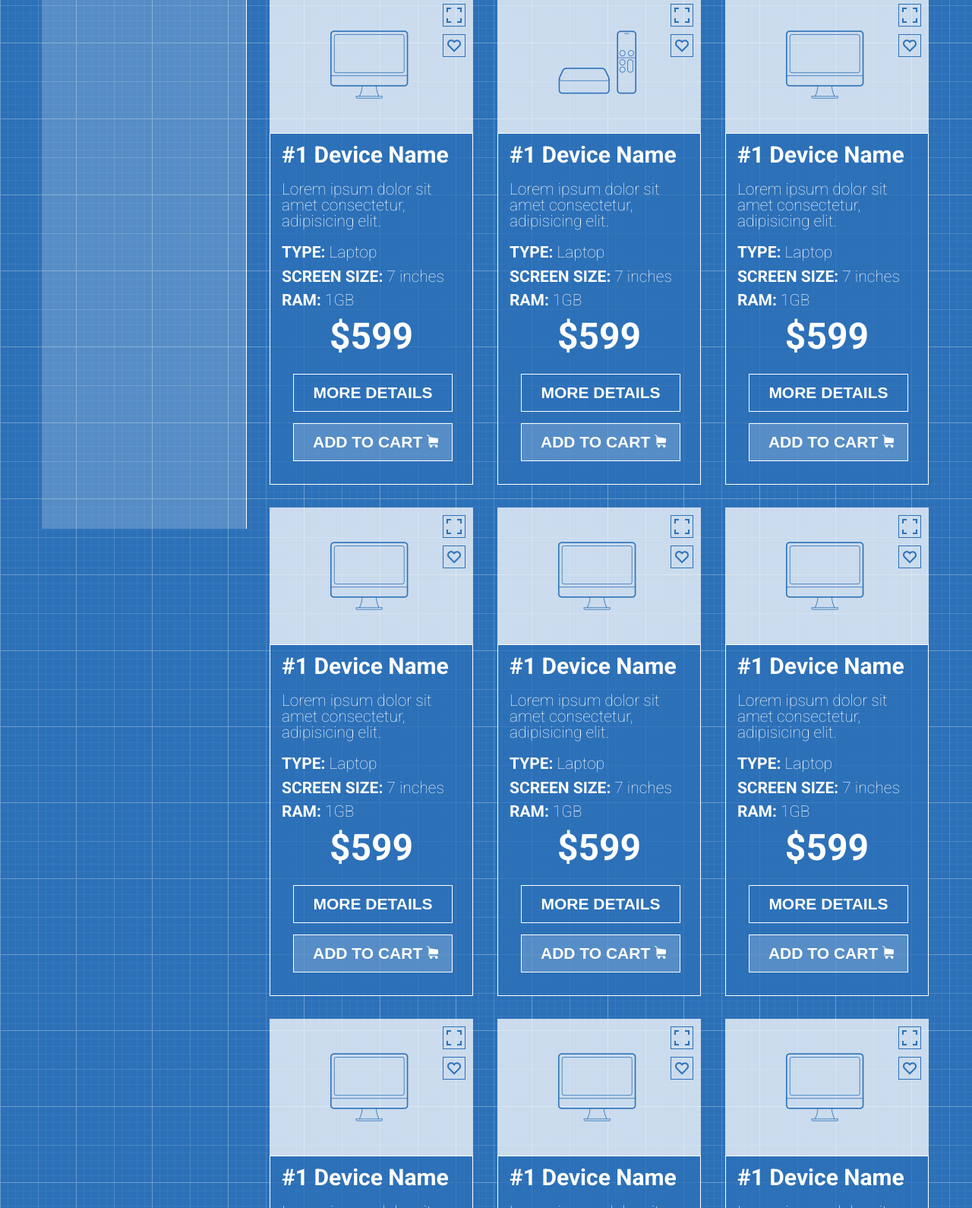
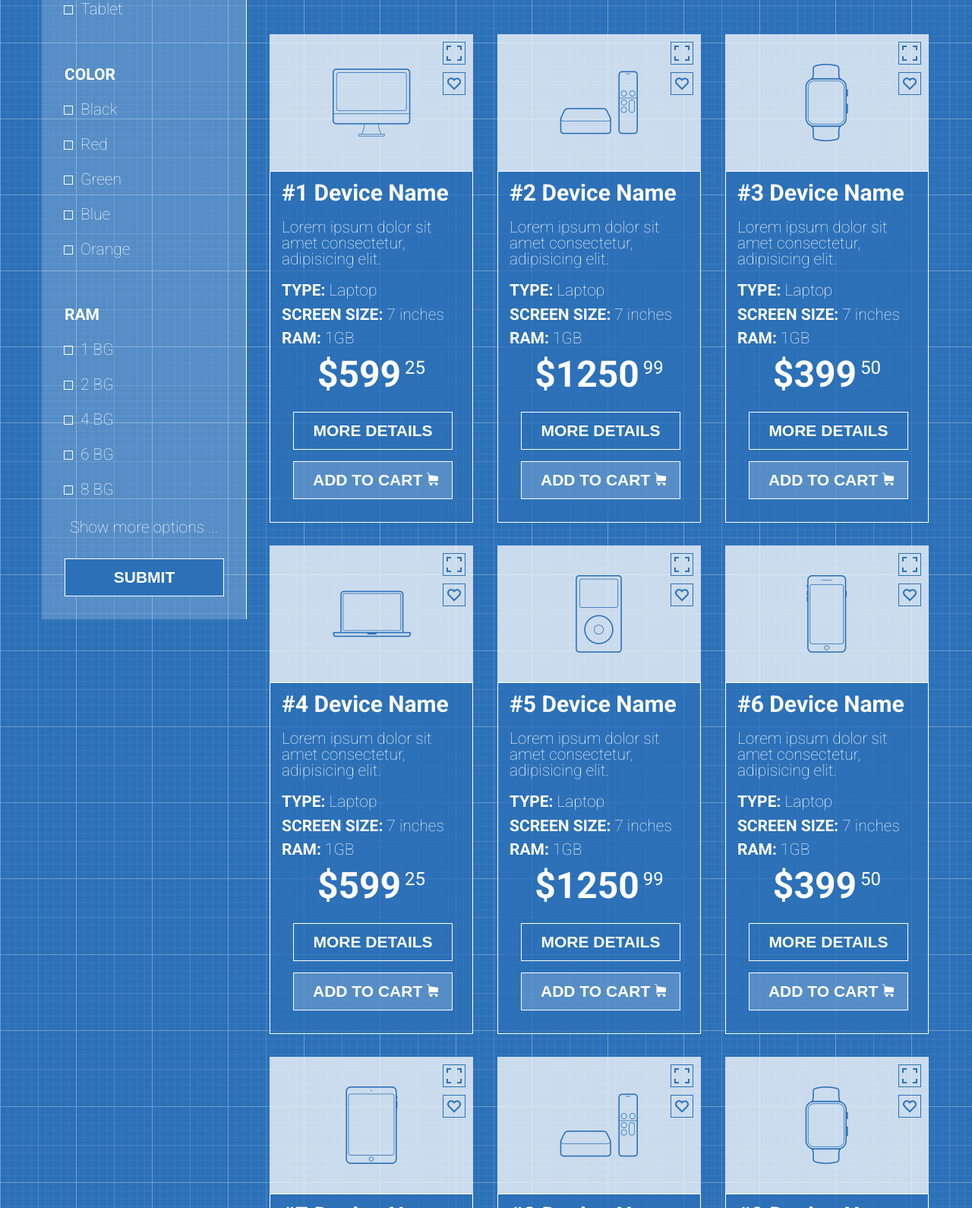
Before and after one commit to Bohdan-ybf/shop-projeck, a plain HTML site: page index.html in a window 1280 px wide. Shown: the part 644-2234 px from the top of the page at 76% size. Drawn offline with Linux system fonts and the light colour scheme.

Commit message:
added to index.html style.css  block with filter

```diff
--- a/index.html
+++ b/index.html
@@ -7,6 +7,7 @@
     <meta name="viewport" content="width=device-width, initial-scale=1.0">
     <link rel="stylesheet" href="reset.css">
     <link rel="stylesheet" href="style.css">
+    <link rel="stylesheet" href="checkbox.css">
     <link rel="preconnect" href="https://fonts.gstatic.com">
     <link rel="preconnect" href="https://fonts.gstatic.com">
     <link href="https://fonts.googleapis.com/css2?family=Roboto:wght@100&display=swap" rel="stylesheet">
@@ -30,7 +31,7 @@
                     <nav>
                         <ul class="menu">
                             <li><a href="">Home</a></li>
-                            <li><a href="">Products2 <i class="fa fa-angle-down" aria-hidden="true"></i></a>
+                            <li><a href="">Products<i class="fa fa-angle-down" aria-hidden="true"></i></a>
                                 <ul class="submenu">
                                     <li><a href="#">Lorem ipsum dolor</a></li>
                                     <li><a href="#">Sit amet</a></li>
@@ -41,8 +42,8 @@
                                     <li><a href="#">Quis nostrud</a></li>
                                 </ul>
                             </li>
-                            <li><a href="">Payment 3</a></li>
-                            <li><a href="">Shipping4</a></li>
+                            <li><a href="">Payment</a></li>
+                            <li><a href="">Shipping</a></li>
                         </ul>
                     </nav>
                 </div>
@@ -68,7 +69,70 @@
         <div class="container">
             <div class="row">
                 <div class="col-md-3">
-                    <div class="filter"></div>
+                    <div class="filter">
+                        <div class="filter_box">
+                            <div class="filter_title">DEVICE TYPE</div>
+                            <div class="filter_divice_type">Laptop
+                                <input type="checkbox" id="Laptop">
+                                <label for="Laptop"></label>
+                            </div>
+                            <div class="filter_divice_type">Tablet
+                                <input type="checkbox" id="Tablet">
+                                <label for="Tablet"></label>
+                            </div>
+                        </div>
+                        <div class="filter_box">
+                            <div class="filter_title_color">COLOR</div>
+                            <div class="filter_divice_type">Black
+                                <input type="checkbox" id="Black">
+                                <label for="Black"></label>
+                            </div>
+                            <div class="filter_divice_type">Red
+                                <input type="checkbox" id="Red">
+                                <label for="Red"></label>
+                            </div>
+                            <div class="filter_divice_type">Green
+                                <input type="checkbox" id="Green">
+                                <label for="Green"></label>
+                            </div>
+                            <div class="filter_divice_type">Blue
+                                <input type="checkbox" id="Blue">
+                                <label for="Blue"></label>
+                            </div>
+                            <div class="filter_divice_type">Orange
+                                <input type="checkbox" id="Orange">
+                                <label for="Orange"></label>
+                            </div>
+
+                        </div>
+                        <div class="filter_box">
+                            <div class="filter_title_ram">RAM</div>
+                            <div class="filter_divice_type">1 BG
+                                <input type="checkbox" id="1 BG">
+                                <label for="1 BG"></label>
+                            </div>
+                            <div class="filter_divice_type">2 BG
+                                <input type="checkbox" id="2 BG">
+                                <label for="2 BG"></label>
+                            </div>
+                            <div class="filter_divice_type">4 BG
+                                <input type="checkbox" id="4 BG">
+                                <label for="4 BG"></label>
+                            </div>
+                            <div class="filter_divice_type">6 BG
+                                <input type="checkbox" id="6 BG">
+                                <label for="6 BG"></label>
+                            </div>
+                            <div class="filter_divice_type">8 BG
+                                <input type="checkbox" id="8 BG">
+                                <label for="8 BG"></label>
+                            </div>
+                        </div>
+                        <div class="filter_divice_showmore">Show more options ...</div>
+                        <div class="product-price-button">
+                            <button class="filter_divice_button">SUBMIT</button>
+                        </div>
+                    </div>
                 </div>
                 <div class="col-md-9">
                     <div class="row">
@@ -103,14 +167,16 @@
                                 </div>
                                 <div class="product-body">
                                     <div class="product-title">#1 Device Name </div>
-                                    <div class="product-description">Lorem ipsum dolor sit amet consectetur, adipisicing
+                                    <div class="product-description">Lorem ipsum dolor sit amet consectetur,
+                                        adipisicing
                                         elit.</div>
                                     <div class="product-features">
                                         <div class="product-features-text"><span>TYPE:</span>&nbsp;Laptop</div>
-                                        <div class="product-features-text"><span>SCREEN SIZE:</span>&nbsp;7 inches</div>
+                                        <div class="product-features-text"><span>SCREEN SIZE:</span>&nbsp;7 inches
+                                        </div>
                                         <div class="product-features-text"><span>RAM:</span>&nbsp;1GB</div>
                                     </div>
-                                    <div class="product-price">$599</div>
+                                    <div class="product-price">$599<sup>25</sup></div>
                                     <div class="product-price-button">
                                         <button class="product-price-button-klick-1">MORE DETAILS</button>
                                     </div>
@@ -129,15 +195,17 @@
                                     <div class="like"></div>
                                 </div>
                                 <div class="product-body">
-                                    <div class="product-title">#1 Device Name </div>
-                                    <div class="product-description">Lorem ipsum dolor sit amet consectetur, adipisicing
+                                    <div class="product-title">#2 Device Name </div>
+                                    <div class="product-description">Lorem ipsum dolor sit amet consectetur,
+                                        adipisicing
                                         elit.</div>
                                     <div class="product-features">
                                         <div class="product-features-text"><span>TYPE:</span>&nbsp;Laptop</div>
-                                        <div class="product-features-text"><span>SCREEN SIZE:</span>&nbsp;7 inches</div>
+                                        <div class="product-features-text"><span>SCREEN SIZE:</span>&nbsp;7 inches
+                                        </div>
                                         <div class="product-features-text"><span>RAM:</span>&nbsp;1GB</div>
                                     </div>
-                                    <div class="product-price">$599</div>
+                                    <div class="product-price">$1250<sup>99</sup></div>
                                     <div class="product-price-button">
                                         <button class="product-price-button-klick-1">MORE DETAILS</button>
                                     </div>
@@ -151,21 +219,22 @@
                         <div class="col-md-4">
                             <div class="product">
                                 <div class="product-image">
-                                    <img class="product-image-monitor" src="/shop-projeck/img/monitor.png"
-                                        alt="monitor">
+                                    <img class="product-image-monitor" src="/shop-projeck/img/whach.png" alt="monitor">
                                     <div class="zoom"></div>
                                     <div class="like"></div>
                                 </div>
                                 <div class="product-body">
-                                    <div class="product-title">#1 Device Name </div>
-                                    <div class="product-description">Lorem ipsum dolor sit amet consectetur, adipisicing
+                                    <div class="product-title">#3 Device Name </div>
+                                    <div class="product-description">Lorem ipsum dolor sit amet consectetur,
+                                        adipisicing
                                         elit.</div>
                                     <div class="product-features">
                                         <div class="product-features-text"><span>TYPE:</span>&nbsp;Laptop</div>
-                                        <div class="product-features-text"><span>SCREEN SIZE:</span>&nbsp;7 inches</div>
+                                        <div class="product-features-text"><span>SCREEN SIZE:</span>&nbsp;7 inches
+                                        </div>
                                         <div class="product-features-text"><span>RAM:</span>&nbsp;1GB</div>
                                     </div>
-                                    <div class="product-price">$599</div>
+                                    <div class="product-price">$399<sup>50</sup></div>
                                     <div class="product-price-button">
                                         <button class="product-price-button-klick-1">MORE DETAILS</button>
                                     </div>
@@ -179,21 +248,23 @@
                         <div class="col-md-4">
                             <div class="product">
                                 <div class="product-image">
-                                    <img class="product-image-monitor" src="/shop-projeck/img/monitor.png"
+                                    <img class="product-image-monitor" src="/shop-projeck/img/noutbuk.png"
                                         alt="monitor">
                                     <div class="zoom"></div>
                                     <div class="like"></div>
                                 </div>
                                 <div class="product-body">
-                                    <div class="product-title">#1 Device Name </div>
-                                    <div class="product-description">Lorem ipsum dolor sit amet consectetur, adipisicing
+                                    <div class="product-title">#4 Device Name </div>
+                                    <div class="product-description">Lorem ipsum dolor sit amet consectetur,
+                                        adipisicing
                                         elit.</div>
                                     <div class="product-features">
                                         <div class="product-features-text"><span>TYPE:</span>&nbsp;Laptop</div>
-                                        <div class="product-features-text"><span>SCREEN SIZE:</span>&nbsp;7 inches</div>
+                                        <div class="product-features-text"><span>SCREEN SIZE:</span>&nbsp;7 inches
+                                        </div>
                                         <div class="product-features-text"><span>RAM:</span>&nbsp;1GB</div>
                                     </div>
-                                    <div class="product-price">$599</div>
+                                    <div class="product-price">$599<sup>25</sup></div>
                                     <div class="product-price-button">
                                         <button class="product-price-button-klick-1">MORE DETAILS</button>
                                     </div>
@@ -207,21 +278,22 @@
                         <div class="col-md-4">
                             <div class="product">
                                 <div class="product-image">
-                                    <img class="product-image-monitor" src="/shop-projeck/img/monitor.png"
-                                        alt="monitor">
+                                    <img class="product-image-monitor" src="/shop-projeck/img/ipod.png" alt="monitor">
                                     <div class="zoom"></div>
                                     <div class="like"></div>
                                 </div>
                                 <div class="product-body">
-                                    <div class="product-title">#1 Device Name </div>
-                                    <div class="product-description">Lorem ipsum dolor sit amet consectetur, adipisicing
+                                    <div class="product-title">#5 Device Name </div>
+                                    <div class="product-description">Lorem ipsum dolor sit amet consectetur,
+                                        adipisicing
                                         elit.</div>
                                     <div class="product-features">
                                         <div class="product-features-text"><span>TYPE:</span>&nbsp;Laptop</div>
-                                        <div class="product-features-text"><span>SCREEN SIZE:</span>&nbsp;7 inches</div>
+                                        <div class="product-features-text"><span>SCREEN SIZE:</span>&nbsp;7 inches
+                                        </div>
                                         <div class="product-features-text"><span>RAM:</span>&nbsp;1GB</div>
                                     </div>
-                                    <div class="product-price">$599</div>
+                                    <div class="product-price">$1250<sup>99</sup></div>
                                     <div class="product-price-button">
                                         <button class="product-price-button-klick-1">MORE DETAILS</button>
                                     </div>
@@ -235,21 +307,22 @@
                         <div class="col-md-4">
                             <div class="product">
                                 <div class="product-image">
-                                    <img class="product-image-monitor" src="/shop-projeck/img/monitor.png"
-                                        alt="monitor">
+                                    <img class="product-image-monitor" src="/shop-projeck/img/phone.png" alt="monitor">
                                     <div class="zoom"></div>
                                     <div class="like"></div>
                                 </div>
                                 <div class="product-body">
-                                    <div class="product-title">#1 Device Name </div>
-                                    <div class="product-description">Lorem ipsum dolor sit amet consectetur, adipisicing
+                                    <div class="product-title">#6 Device Name </div>
+                                    <div class="product-description">Lorem ipsum dolor sit amet consectetur,
+                                        adipisicing
                                         elit.</div>
                                     <div class="product-features">
                                         <div class="product-features-text"><span>TYPE:</span>&nbsp;Laptop</div>
-                                        <div class="product-features-text"><span>SCREEN SIZE:</span>&nbsp;7 inches</div>
+                                        <div class="product-features-text"><span>SCREEN SIZE:</span>&nbsp;7 inches
+                                        </div>
                                         <div class="product-features-text"><span>RAM:</span>&nbsp;1GB</div>
                                     </div>
-                                    <div class="product-price">$599</div>
+                                    <div class="product-price">$399<sup>50</sup></div>
                                     <div class="product-price-button">
                                         <button class="product-price-button-klick-1">MORE DETAILS</button>
                                     </div>
@@ -263,21 +336,23 @@
                         <div class="col-md-4">
                             <div class="product">
                                 <div class="product-image">
-                                    <img class="product-image-monitor" src="/shop-projeck/img/monitor.png"
+                                    <img class="product-image-monitor" src="/shop-projeck/img/planshet.png"
                                         alt="monitor">
                                     <div class="zoom"></div>
                                     <div class="like"></div>
                                 </div>
                                 <div class="product-body">
-                                    <div class="product-title">#1 Device Name </div>
-                                    <div class="product-description">Lorem ipsum dolor sit amet consectetur, adipisicing
+                                    <div class="product-title">#7 Device Name </div>
+                                    <div class="product-description">Lorem ipsum dolor sit amet consectetur,
+                                        adipisicing
                                         elit.</div>
                                     <div class="product-features">
                                         <div class="product-features-text"><span>TYPE:</span>&nbsp;Laptop</div>
-                                        <div class="product-features-text"><span>SCREEN SIZE:</span>&nbsp;7 inches</div>
+                                        <div class="product-features-text"><span>SCREEN SIZE:</span>&nbsp;7 inches
+                                        </div>
                                         <div class="product-features-text"><span>RAM:</span>&nbsp;1GB</div>
                                     </div>
-                                    <div class="product-price">$599</div>
+                                    <div class="product-price">$599<sup>25</sup></div>
                                     <div class="product-price-button">
                                         <button class="product-price-button-klick-1">MORE DETAILS</button>
                                     </div>
@@ -291,21 +366,22 @@
                         <div class="col-md-4">
                             <div class="product">
                                 <div class="product-image">
-                                    <img class="product-image-monitor" src="/shop-projeck/img/monitor.png"
-                                        alt="monitor">
+                                    <img class="product-image-monitor" src="/shop-projeck/img/pult.png" alt="monitor">
                                     <div class="zoom"></div>
                                     <div class="like"></div>
                                 </div>
                                 <div class="product-body">
-                                    <div class="product-title">#1 Device Name </div>
-                                    <div class="product-description">Lorem ipsum dolor sit amet consectetur, adipisicing
+                                    <div class="product-title">#8 Device Name </div>
+                                    <div class="product-description">Lorem ipsum dolor sit amet consectetur,
+                                        adipisicing
                                         elit.</div>
                                     <div class="product-features">
                                         <div class="product-features-text"><span>TYPE:</span>&nbsp;Laptop</div>
-                                        <div class="product-features-text"><span>SCREEN SIZE:</span>&nbsp;7 inches</div>
+                                        <div class="product-features-text"><span>SCREEN SIZE:</span>&nbsp;7 inches
+                                        </div>
                                         <div class="product-features-text"><span>RAM:</span>&nbsp;1GB</div>
                                     </div>
-                                    <div class="product-price">$599</div>
+                                    <div class="product-price">$1250<sup>99</sup></div>
                                     <div class="product-price-button">
                                         <button class="product-price-button-klick-1">MORE DETAILS</button>
                                     </div>
@@ -319,21 +395,22 @@
                         <div class="col-md-4">
                             <div class="product">
                                 <div class="product-image">
-                                    <img class="product-image-monitor" src="/shop-projeck/img/monitor.png"
-                                        alt="monitor">
+                                    <img class="product-image-monitor" src="/shop-projeck/img/whach.png" alt="monitor">
                                     <div class="zoom"></div>
                                     <div class="like"></div>
                                 </div>
                                 <div class="product-body">
-                                    <div class="product-title">#1 Device Name </div>
-                                    <div class="product-description">Lorem ipsum dolor sit amet consectetur, adipisicing
+                                    <div class="product-title">#9 Device Name </div>
+                                    <div class="product-description">Lorem ipsum dolor sit amet consectetur,
+                                        adipisicing
                                         elit.</div>
                                     <div class="product-features">
                                         <div class="product-features-text"><span>TYPE:</span>&nbsp;Laptop</div>
-                                        <div class="product-features-text"><span>SCREEN SIZE:</span>&nbsp;7 inches</div>
+                                        <div class="product-features-text"><span>SCREEN SIZE:</span>&nbsp;7 inches
+                                        </div>
                                         <div class="product-features-text"><span>RAM:</span>&nbsp;1GB</div>
                                     </div>
-                                    <div class="product-price">$599</div>
+                                    <div class="product-price">$399<sup>50</sup></div>
                                     <div class="product-price-button">
                                         <button class="product-price-button-klick-1">MORE DETAILS</button>
                                     </div>
--- a/style.css
+++ b/style.css
@@ -243,9 +243,9 @@ i {
 
 .filter {
     width: 270px;
-    height: 840px;
     background-color: rgba(255, 255, 255, 0.20);
     border-right: 1px solid white;
+
 }
 
 
@@ -276,6 +276,7 @@ i {
     font-weight: bold;
     color: white;
     margin-top: 30px;
+    margin-bottom: 50px;
 }
 
 /* sort */
@@ -325,8 +326,11 @@ i {
 
 .product-image-monitor {
     position: absolute;
-    top: 25%;
-    left: 30%;
+    margin: auto;
+    top: 0;
+    left: 0;
+    right: 0;
+    bottom: 0;
 
 }
 
@@ -473,6 +477,7 @@ i {
     font-size: 21px;
     color: white;
     font-weight: 100;
+    cursor: pointer;
 }
 
 .load-more:hover {
@@ -494,3 +499,10 @@ i {
     padding-top: 50px;
     margin-top: 90px;
 }
+
+sup {
+    font-size: 50%;
+    vertical-align: super;
+    font-weight: 400;
+    margin-left: 5px;
+}
```
